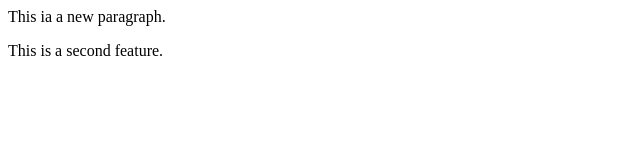
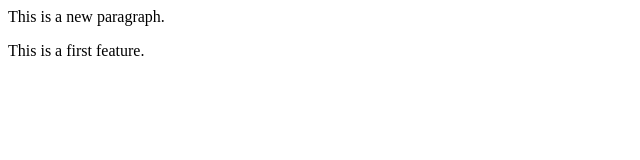
Before and after one commit to Jagy12/Localrepo, a plain HTML site: page index.html in a window 1280 px wide. Shown: the full height of the page, 0-640 px from the left. Drawn offline with Linux system fonts and the light colour scheme.

Commit message:
First Feature

```diff
--- a/index.html
+++ b/index.html
@@ -1,2 +1,2 @@
-<p> This ia a new paragraph. </p>
-<p> This is a second feature. </p>
+<p> This is a new paragraph. </p>
+<p> This is a first feature. </p>
```
